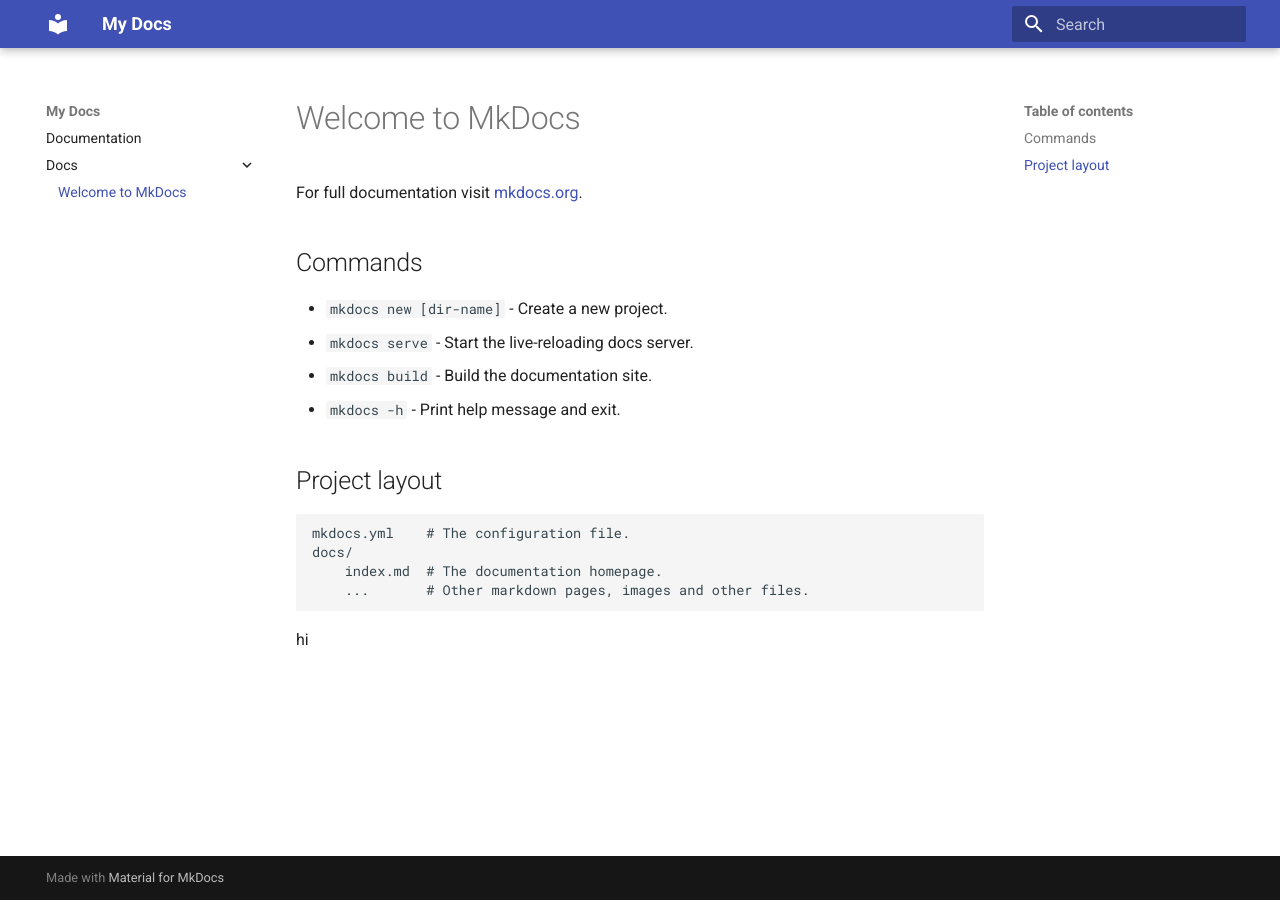
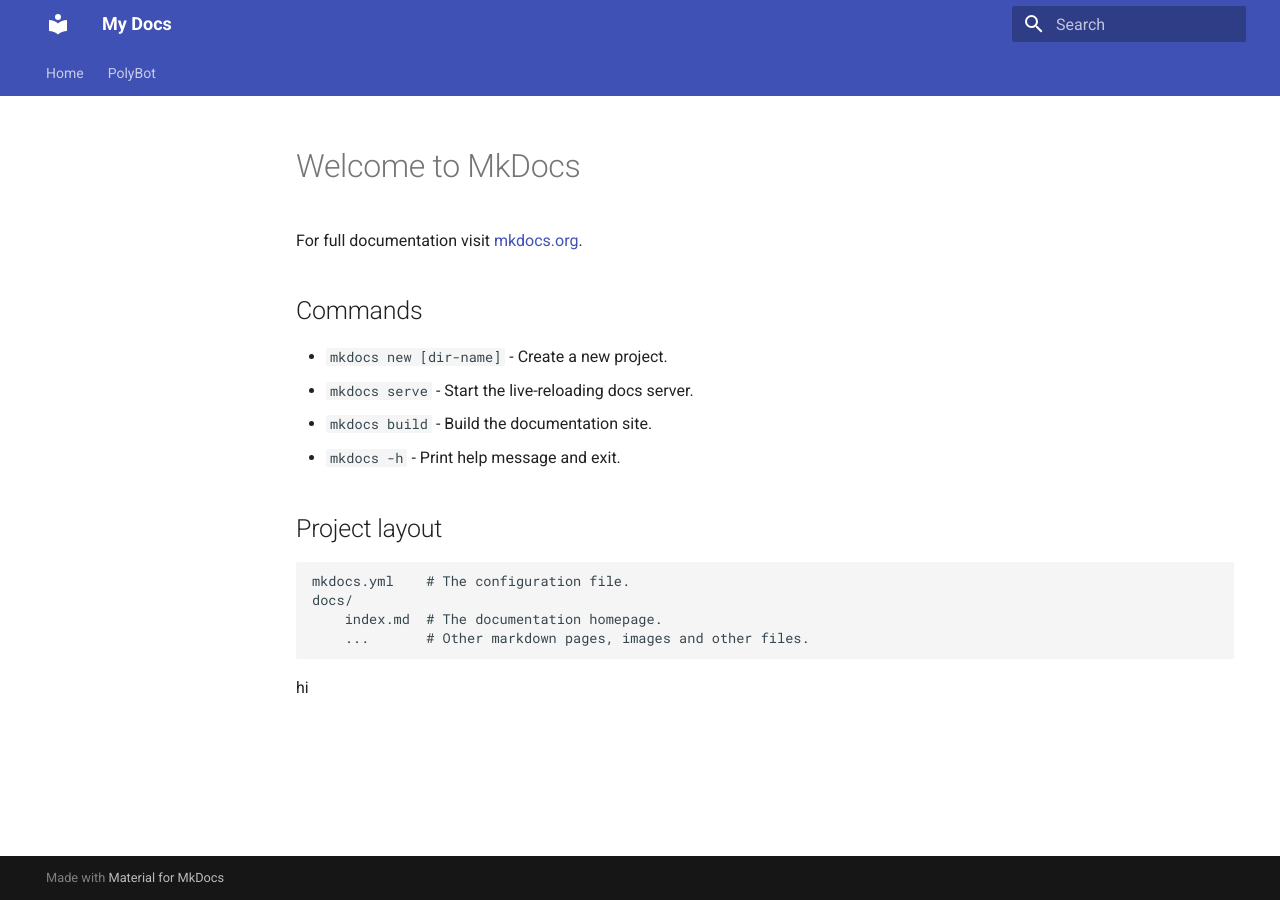
Before and after one commit to dylanwal/ChemBot, an MkDocs documentation site: the page built from docs/docs/index.md, in a window 1280 px wide. Built offline with MkDocs 1.6.1 and Material for MkDocs 9.7.7, drawn with Linux system fonts in a browser that asks for light colours.

Commit message:
Adding docs

```diff
--- a/mkdocs.yml
+++ b/mkdocs.yml
@@ -1,5 +1,23 @@
 site_name: My Docs
-site_url: https://example.com/
 
 theme:
-  name: material
+    name: material
+    features:
+        - navigation.tabs
+        - navigation.sections
+        - toc.integrate
+
+markdown_extensions:
+- toc:
+    baselevel: 1
+    toc_depth: 3
+    permalink: True
+- pymdownx.highlight
+- pymdownx.superfences
+- pymdownx.caret
+- pymdownx.tilde
+
+nav:
+    - Home:
+          README.md
+    - PolyBot: test.md
```
Also changed, not shown: docs/docs/test.md (added, +1 -0 lines).
